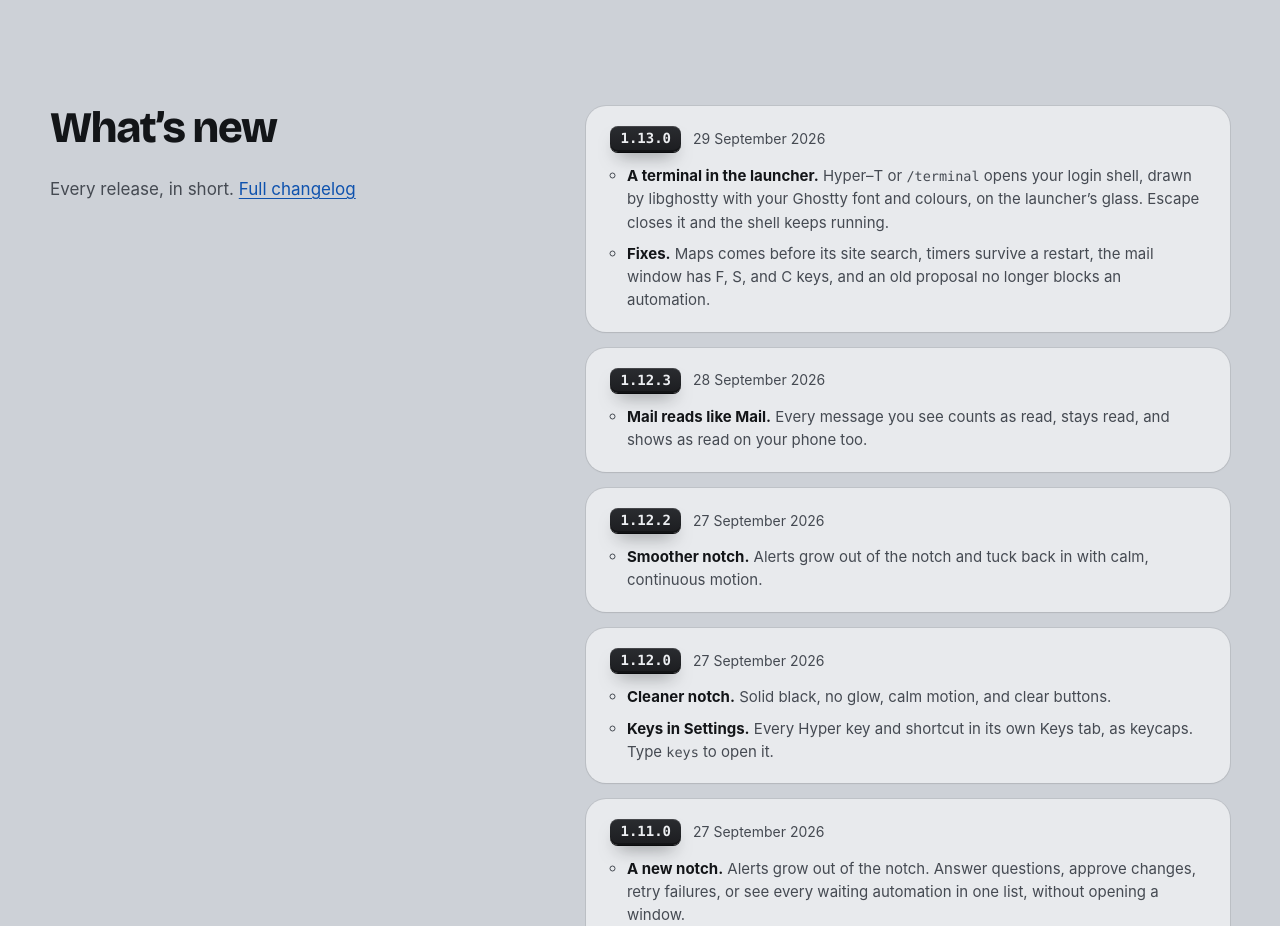
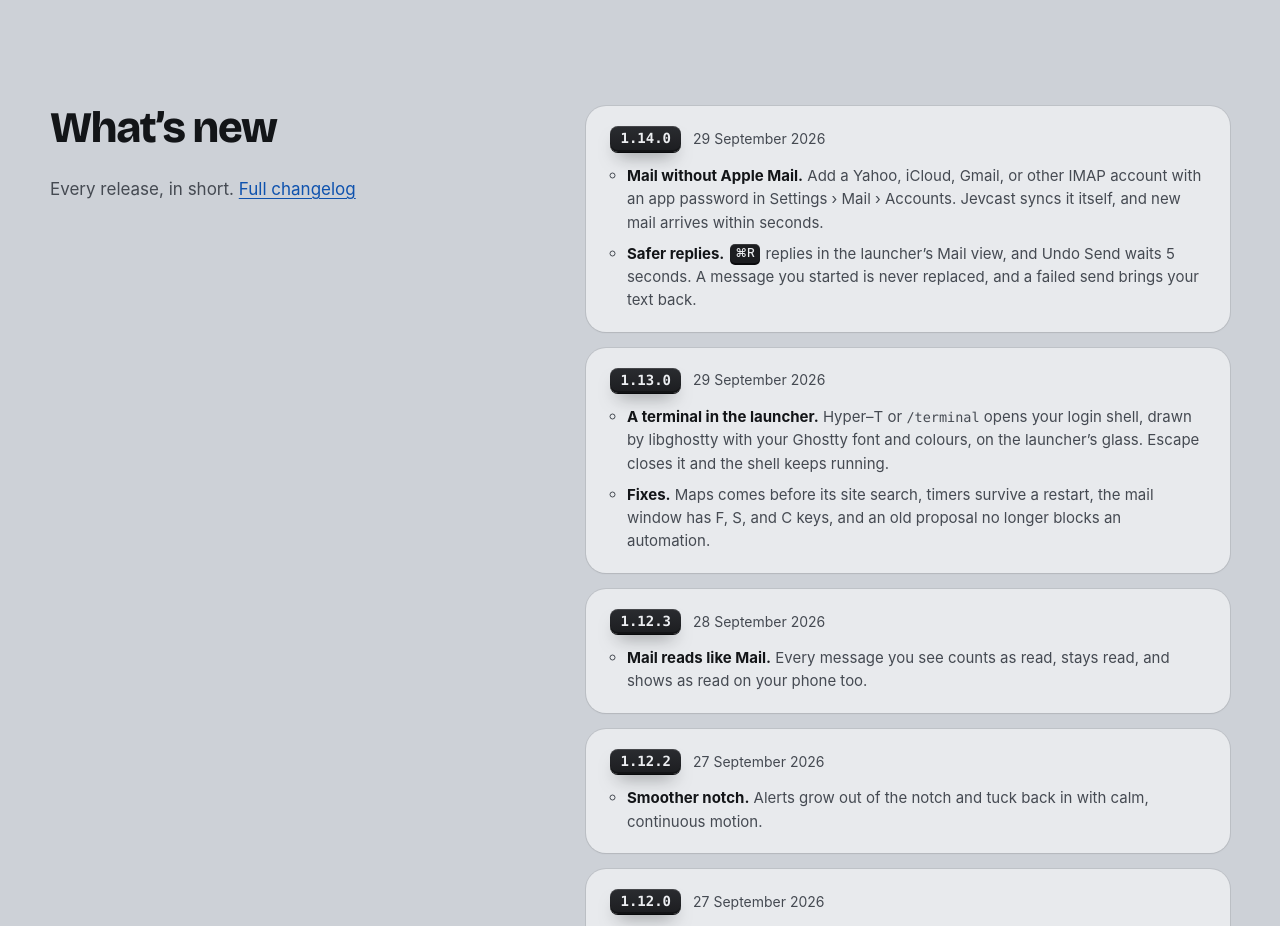
Before and after one commit to RyanErkal/jevcast, a plain HTML site: page site/index.html in a window 1280 px wide. Shown: the part 7320-8246 px from the top of the page. Drawn offline with Linux system fonts and the light colour scheme.

Commit message:
chore(release): 1.14.0
Co-Authored-By: Claude Opus 5.5 (1M context) <noreply@anthropic.com>

```diff
--- a/site/index.html
+++ b/site/index.html
@@ -770,6 +770,16 @@ scripts/build.sh</code></pre>
           <ol class="releases">
             <li class="release">
               <div class="release-head">
+                <span class="release-tag">1.14.0</span>
+                <time datetime="2026-09-29">29 September 2026</time>
+              </div>
+              <ul>
+                <li><strong>Mail without Apple Mail.</strong> Add a Yahoo, iCloud, Gmail, or other IMAP account with an app password in Settings › Mail › Accounts. Jevcast syncs it itself, and new mail arrives within seconds.</li>
+                <li><strong>Safer replies.</strong> <kbd>⌘R</kbd> replies in the launcher’s Mail view, and Undo Send waits 5 seconds. A message you started is never replaced, and a failed send brings your text back.</li>
+              </ul>
+            </li>
+            <li class="release">
+              <div class="release-head">
                 <span class="release-tag">1.13.0</span>
                 <time datetime="2026-09-29">29 September 2026</time>
               </div>
```
Also changed, not shown: 2 other files.
